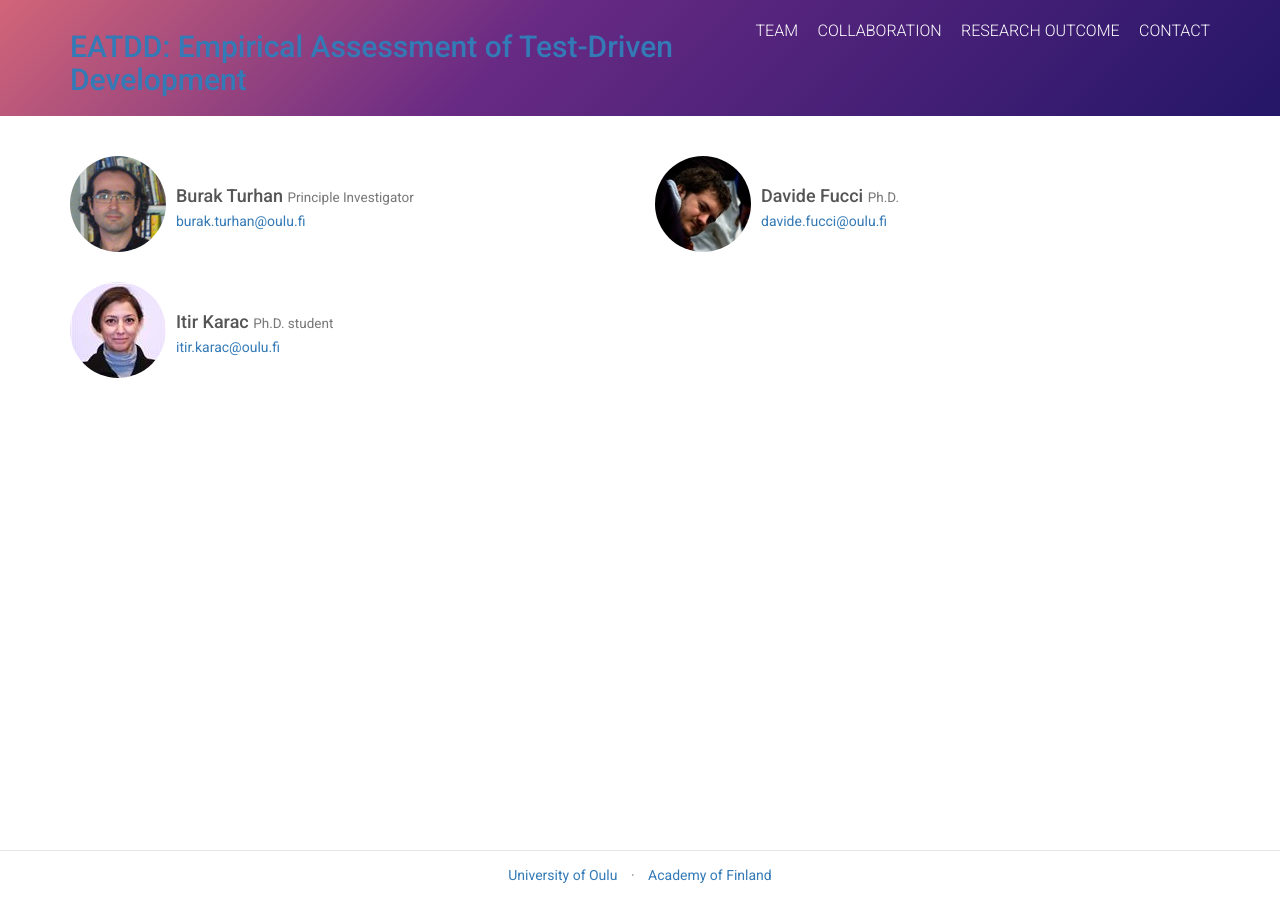
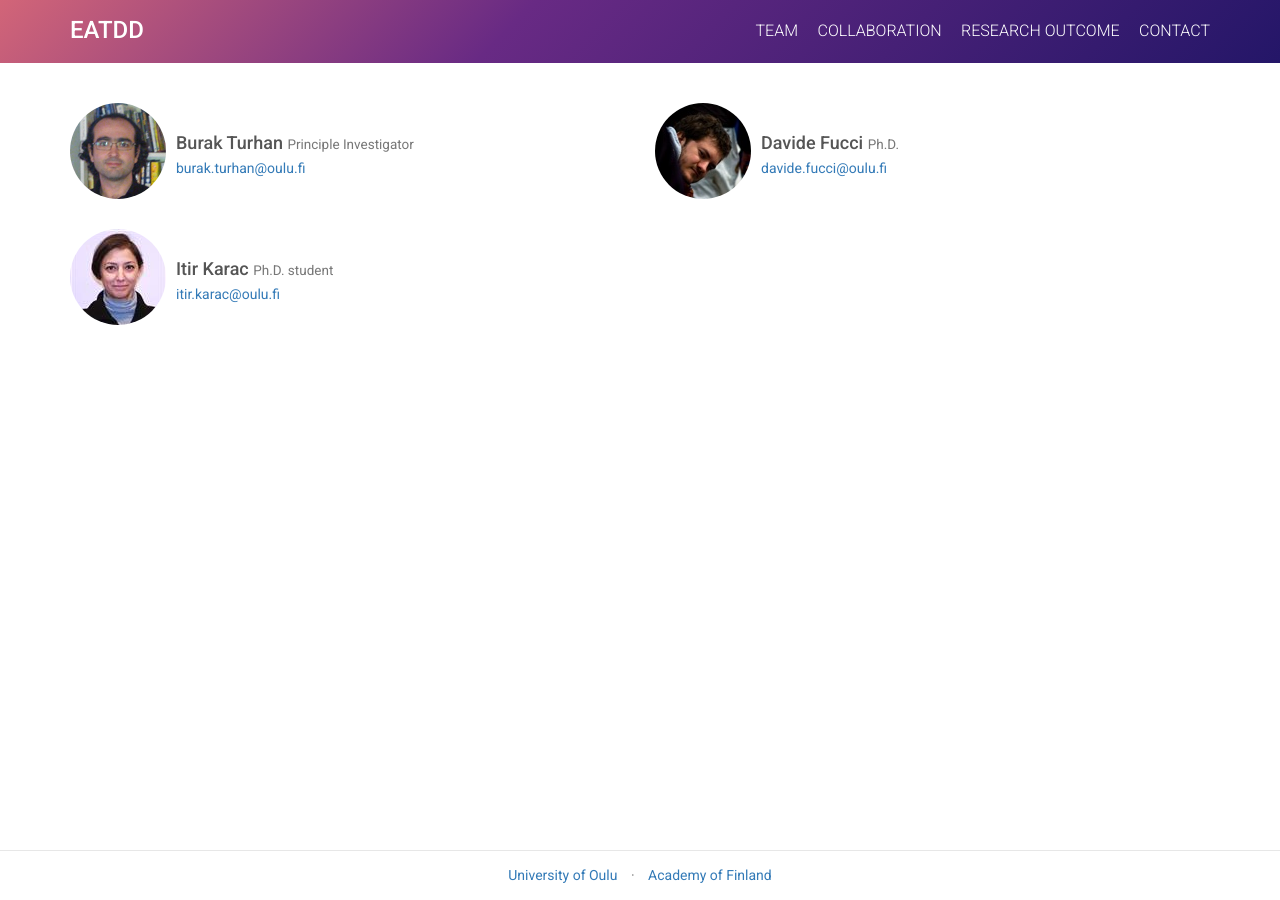
Before and after one commit to M3SOulu/EATDD, a Jekyll site: the page built from team.md, in a window 1280 px wide. Built offline with Jekyll 4.4.1, drawn with Linux system fonts in a browser that asks for light colours.

Commit message:
Update default.html

```diff
--- a/_layouts/default.html
+++ b/_layouts/default.html
@@ -6,7 +6,7 @@
       <header class="site">
         <div class="container">
           {% include menu.html %}
-          <h2><a href="{{ "/" | prepend: site.baseurl }}">EATDD: Empirical Assessment of Test-Driven Development</a></h2>
+          <h1><a href="{{ "/" | prepend: site.baseurl }}">EATDD</a></h1>
         </div>
       </header>
       <main>
```
